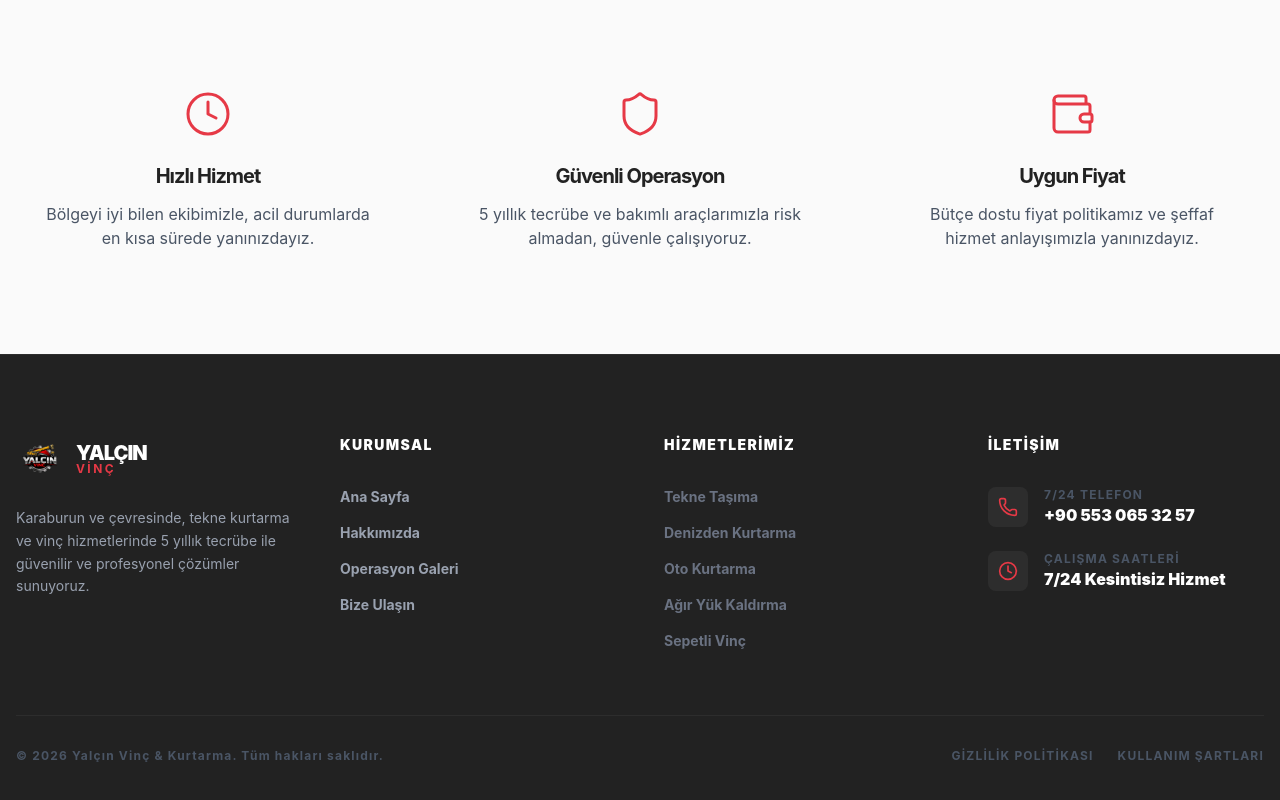
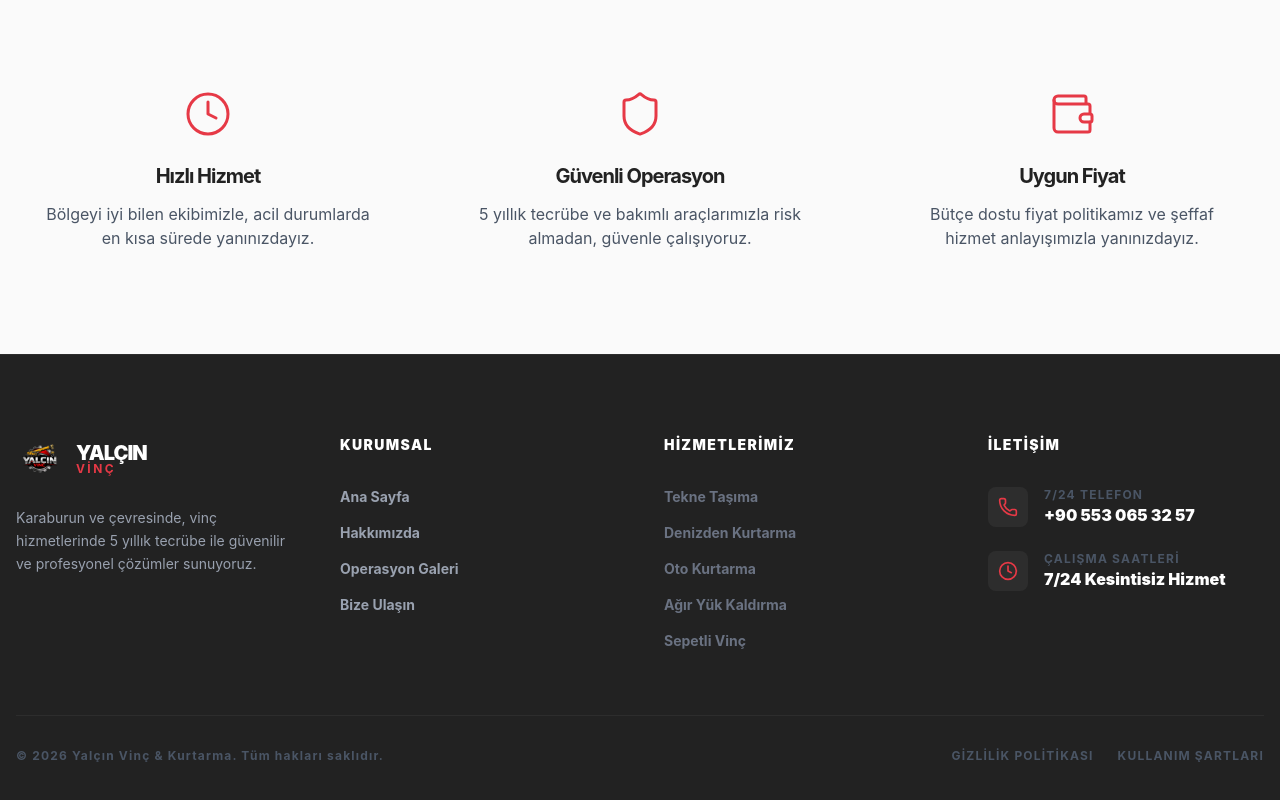
Before and after one commit to ardaaskinn01/yalcin-vinc, a React (Vite) app: page / in a window 1280 px wide. Shown: the part 1380-2180 px from the top of the page. Built offline with nearby package versions, Linux system fonts and the light colour scheme.

Commit message:
SEO: Add sitemap and robots.txt

```diff
--- a/index.html
+++ b/index.html
@@ -6,7 +6,7 @@
   <link rel="icon" type="image/png" href="src/assets/logo-vinc.png" />
   <meta name="viewport" content="width=device-width, initial-scale=1.0" />
   <meta name="description"
-    content="Yalçın Vinç: Karaburun, Mordoğan ve Balıklıova'da 7/24 profesyonel vinç kiralama, tekne taşıma ve kurtarma hizmetleri. Güvenilir ve hızlı çözüm." />
+    content="Yalçın Vinç: Karaburun, Mordoğan ve Balıklıova'da 7/24 profesyonel vinç hizmeti. Güvenilir ve hızlı çözüm." />
   <meta name="keywords"
     content="karaburun vinç, mordoğan vinç, balıklıova vinç, tekne taşıma, tekne kurtarma, vinç kiralama, yol yardım karaburun" />
   <meta name="author" content="Yalçın Vinç" />
--- a/src/components/Footer.jsx
+++ b/src/components/Footer.jsx
@@ -18,7 +18,7 @@ const Footer = () => {
                             </div>
                         </div>
                         <p className="text-sm leading-relaxed mb-6">
-                            Karaburun ve çevresinde, tekne kurtarma ve vinç hizmetlerinde 5 yıllık tecrübe ile güvenilir ve profesyonel çözümler sunuyoruz.
+                            Karaburun ve çevresinde, vinç hizmetlerinde 5 yıllık tecrübe ile güvenilir ve profesyonel çözümler sunuyoruz.
                         </p>
                     </div>
 
```
Also changed, not shown: public/robots.txt (added), 1 other file (tests, documents, lock files or other folders).
